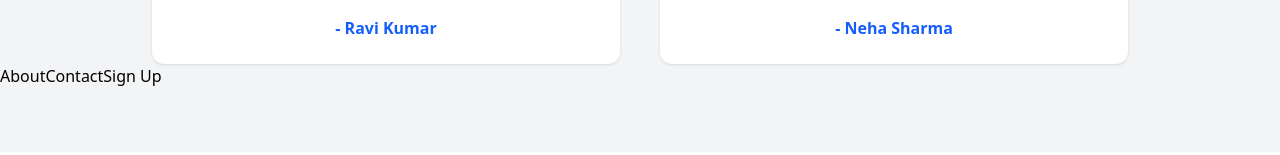
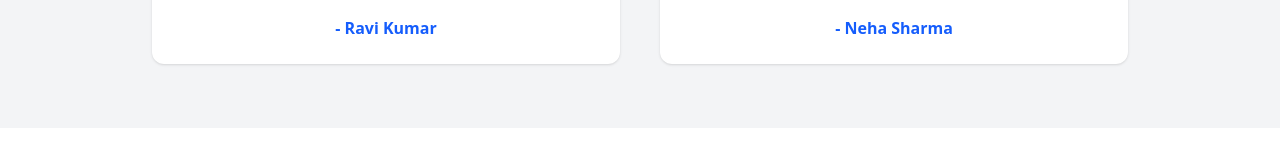
Before and after one commit to atulmishra4/ProHub, a Next.js app in the folder my-app/: page / in a window 1280 px wide. Shown: the part 1900-2055 px from the top of the page. Built offline with nearby package versions, Linux system fonts and the light colour scheme.

Commit message:
signup navigation

```diff
--- a/my-app/src/app/(components)/signup/page.jsx
+++ b/my-app/src/app/(components)/signup/page.jsx
@@ -89,7 +89,6 @@ export default function page() {
           <p className="text-gray-600 mb-12">
             Choose your account type to get started
           </p>
-
           <div className="grid md:grid-cols-2 gap-8">
             {/* Company Card */}
             <motion.div
--- a/my-app/src/app/page.js
+++ b/my-app/src/app/page.js
@@ -170,9 +170,9 @@ export default function Home() {
             ))}
           </div>
         </div>
-        <Link href="/aboutus">About</Link>
+        {/* <Link href="/aboutus">About</Link>
         <Link href="/contact">Contact</Link>
-        <Link href="/signup">Sign Up</Link>
+        <Link href="/signup">Sign Up</Link> */}
       </section>
     </>
   );
--- a/my-app/src/components/header/page.jsx
+++ b/my-app/src/components/header/page.jsx
@@ -1,6 +1,7 @@
 "use client"
 import React, {useState} from 'react'
 import { motion } from 'framer-motion';
+import { href } from 'react-router-dom';
 
 
 export default function page() {
@@ -39,29 +40,15 @@ export default function page() {
           </div>
           <motion.button
             id="get-started-btn"
-            onClick={() => setPage("signup")}
+            // onClick={() => setPage("/signup")}
             whileHover={{ scale: 1.1 }}
             whileTap={{ scale: 0.95 }}
             className="bg-blue-600 text-white px-4 py-2 rounded-md transition-all duration-300 hover:bg-blue-700"
           >
-            Get Started
+              <a href="/signup">Get Started</a>
           </motion.button>
         </div>
       </nav>
-
-      {/* Page Switching */}
-      {/* {page === "home" && <HomePage setPage={setPage} />}
-      {page === "opportunities" && <OpportunitiesPage />}
-      {page === "about" && <AboutPage />}
-      {page === "contact" && <ContactPage setPage={setPage} />}
-      {page === "signup" && <SignUpPage />}  */}
-
-
-      {/* Footer */}
-      {/* <Footer /> */}
-
-
-
     </div>
   )
 }
```
